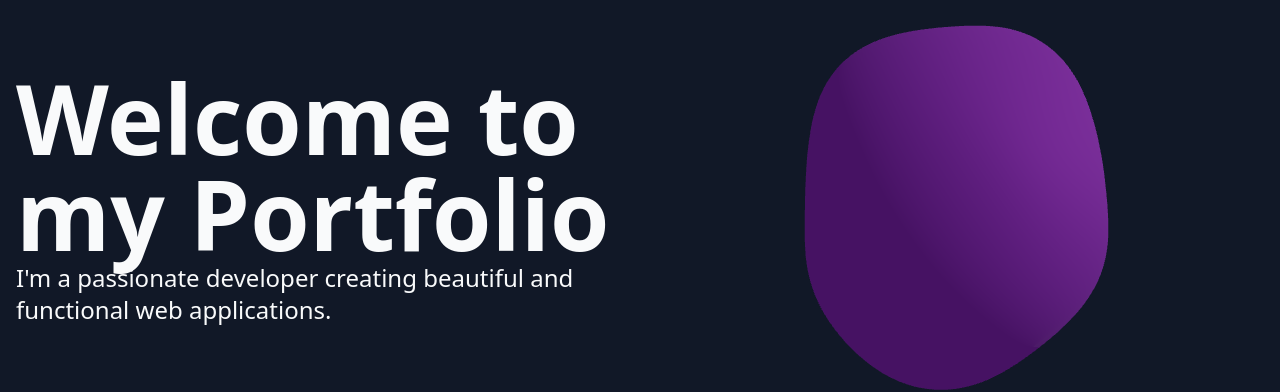
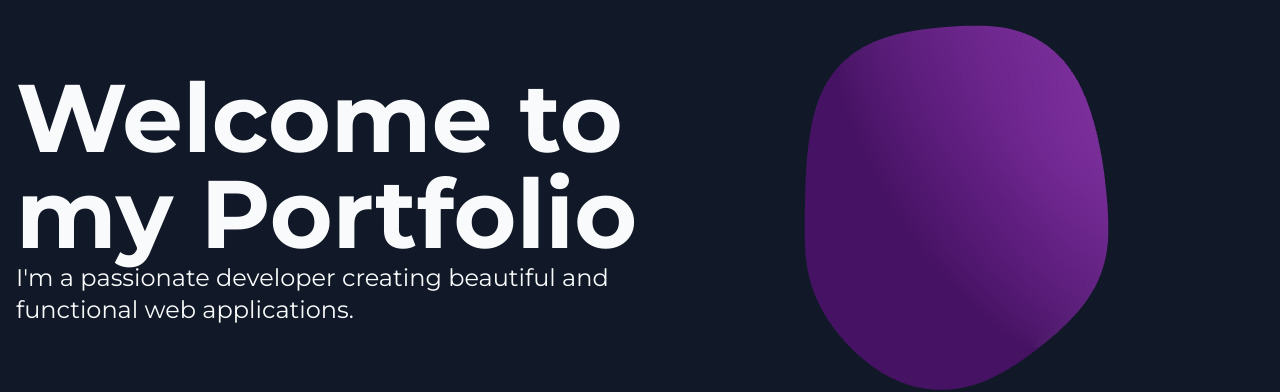
Before and after one commit to Sagittarius17/portfolio, a React (Create React App) app: page / in a window 1280 px wide. Shown: the part 202-594 px from the top of the page. Built offline with nearby package versions, Linux system fonts and the light colour scheme; no server answers.

Commit message:
minor changes font

```diff
--- a/public/index.html
+++ b/public/index.html
@@ -1,28 +1,46 @@
 <!DOCTYPE html>
 <html lang="en">
-
   <head>
     <meta charset="utf-8" />
     <link rel="icon" href="%PUBLIC_URL%/favicon.ico" />
     <meta name="viewport" content="width=device-width, initial-scale=1" />
     <meta name="theme-color" content="#000000" />
-  <meta name="description" content="It's a portfolio of a Fullstack Developer." />
-  <meta name="google-site-verification" content="Qxsg59xphhhwZWTyZpNnrdVty4EMmty1-Puu8VaJEN0" />
-  <meta name="google-adsense-account" content="ca-pub-4495484670389072">
-  <!-- <link rel="apple-touch-icon" href="%PUBLIC_URL%/logo192.png" /> -->
+    <meta
+      name="description"
+      content="Web site created using create-react-app"
+    />
+    <link rel="apple-touch-icon" href="%PUBLIC_URL%/logo192.png" />
+    <link rel="preconnect" href="https://fonts.googleapis.com">
+<link rel="preconnect" href="https://fonts.gstatic.com" crossorigin>
+<link href="https://fonts.googleapis.com/css2?family=Montserrat:wght@400;700&display=swap" rel="stylesheet">
     <!--
       manifest.json provides metadata used when your web app is installed on a
       user's mobile device or desktop. See https://developers.google.com/web/fundamentals/web-app-manifest/
     -->
     <link rel="manifest" href="%PUBLIC_URL%/manifest.json" />
-  <title>Shuvendu | portfolio</title>
+    <!--
+      Notice the use of %PUBLIC_URL% in the tags above.
+      It will be replaced with the URL of the `public` folder during the build.
+      Only files inside the `public` folder can be referenced from the HTML.
+
+      Unlike "/favicon.ico" or "favicon.ico", "%PUBLIC_URL%/favicon.ico" will
+      work correctly both with client-side routing and a non-root public URL.
+      Learn how to configure a non-root public URL by running `npm run build`.
+    -->
+    <title>React App</title>
   </head>
-
-<body class=>
-
+  <body>
     <noscript>You need to enable JavaScript to run this app.</noscript>
     <div id="root"></div>
+    <!--
+      This HTML file is a template.
+      If you open it directly in the browser, you will see an empty page.
 
+      You can add webfonts, meta tags, or analytics to this file.
+      The build step will place the bundled scripts into the <body> tag.
+
+      To begin the development, run `npm start` or `yarn start`.
+      To create a production bundle, use `npm run build` or `yarn build`.
+    -->
   </body>
-
 </html>
--- a/src/styles/hero.css
+++ b/src/styles/hero.css
@@ -7,11 +7,6 @@
 
 .hero-text {
     flex: 1;
-    color: var(--text-color-light);
-}
-
-.dark .hero-text {
-    color: var(--text-color-dark);
 }
 
 .hero-animation {
--- a/tailwind.config.js
+++ b/tailwind.config.js
@@ -1,16 +1,14 @@
 /** @type {import('tailwindcss').Config} */
 module.exports = {
   content: [
-    "./src/**/*.{html,jsx}"
-],
+    "./src/**/*.{js,jsx,ts,tsx}",
+  ],
   theme: {
-    // screens: {
-    //   sm: '480px',
-    //   md: '768px',
-    //   lg: '1080px',
-    //   xl: '1440px',
-    // },
-    extend: {},
+    extend: {
+      fontFamily: {
+        sans: ['Montserrat', 'sans-serif'],
+      },
+    },
   },
   plugins: [],
 }
```
Lines whose indentation alone changed are shown as unchanged.
